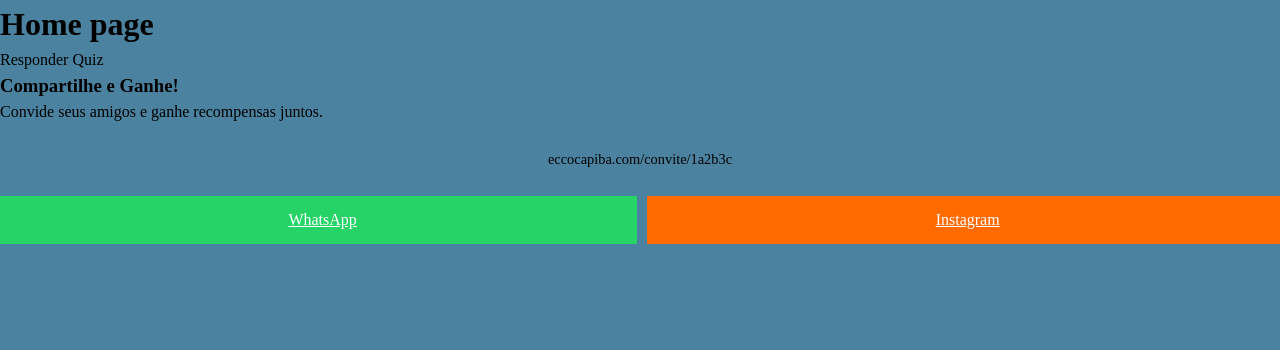
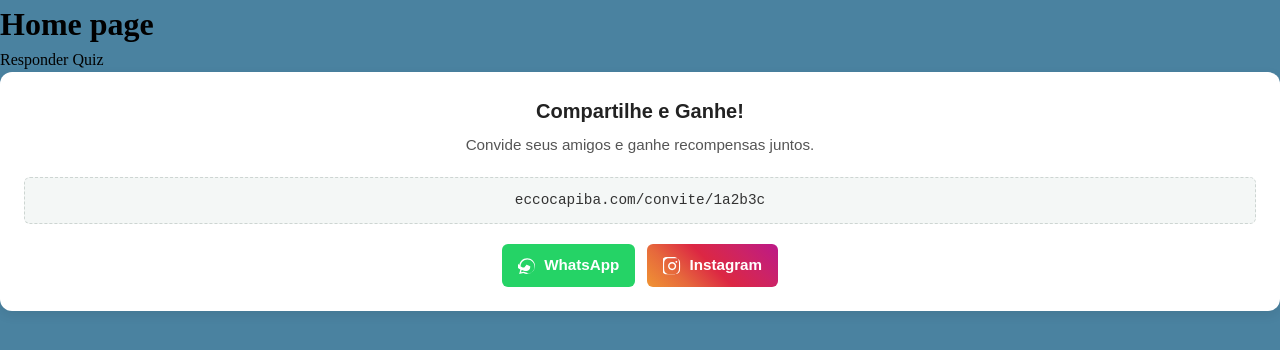
Before and after one commit to AldusD/ecocabiba, a React (Vite) app in the folder client/: page / in a window 1280 px wide. Shown: the top 350 px of the page. Built offline with nearby package versions, Linux system fonts and the light colour scheme.

Commit message:
feat(UserIndication): improve section for share app

```diff
--- a/client/src/components/pages/HomePage/components/Quiz/UserIndication/index.jsx
+++ b/client/src/components/pages/HomePage/components/Quiz/UserIndication/index.jsx
@@ -1,25 +1,41 @@
-import { UserIndicationStyles } from "./styles";
+import React from "react";
+import {
+    ShareSectionCard, ShareLinkBox,
+    SocialButton, SocialButtons,
+    WhatsAppButton, InstagramButton
+} from "./styles";
+
+const WhatsAppIcon = () => (
+  <svg xmlns="http://www.w3.org/2000/svg" viewBox="0 0 448 512" fill="currentColor">
+    <path d="M380.9 97.1C339 55.1 283.2 32 223.9 32c-122.4 0-222 99.6-222 222 0 39.1 10.2 77.3 29.6 111L0 480l117.7-30.9c32.4 17.7 68.9 27.2 106.1 27.2h.1c122.3 0 221.9-99.6 221.9-222 0-59.3-23.1-115-64.8-156.7zM223.9 439.6c-33.8 0-66.7-8.5-95.1-23.4l-6.8-4-69.8 18.3 18.7-68.1-4.4-7c-16.2-25.9-24.8-57-24.8-89.8 0-106.1 86-192.2 192.2-192.2 53 0 102.8 20.7 139.7 57.6 36.9 36.9 57.6 86.8 57.6 139.7-0.1 106.2-86.1 192.2-192.1 192.2zM330.4 270.8c-14.8-7.4-87.7-43.2-101.3-48.1-13.6-4.9-23.4-7.4-33.3 7.4-9.8 14.8-38.3 48.1-47.1 58s-17.5 11.7-32.3 7.4c-14.8-4.3-62.1-22.9-118.3-72.9-43.9-39-73.6-87.7-81-102.5-7.4-14.8 0.8-23.1 6.6-30.5 5.9-7.4 13.6-18.6 20.4-27.9 6.8-9.4 9.1-15.7 13.6-25.5 4.6-9.8 2.3-18.6-1.2-25.9-3.4-7.4-33.3-79.6-45.8-109.1-12.3-29.4-24.8-25.5-33.3-25.9-8.5-0.4-18.3-0.4-28.1-0.4-9.8 0-25.5 3.4-38.3 18.6-12.8 15.2-48.1 46.9-48.1 113.8 0 66.9 49.3 130.8 56.1 140.7 6.8 9.8 96.6 153.1 237.1 211.2 33.1 13.6 58.9 21.8 78.7 27.9 32.3 9.8 60.1 8.4 82.2 5.1 24.3-3.7 74-30.2 84.5-59.8 10.5-29.6 10.5-55.1 7.4-59.8-3.4-4.9-13.6-7.4-28.1-14.8z"/>
+  </svg>
+);
+
+const InstagramIcon = () => (
+  <svg xmlns="http://www.w3.org/2000/svg" viewBox="0 0 448 512" fill="currentColor">
+    <path d="M224.1 141c-63.6 0-114.9 51.3-114.9 114.9s51.3 114.9 114.9 114.9S339 319.5 339 255.9 287.7 141 224.1 141zm0 189.6c-41.1 0-74.7-33.5-74.7-74.7s33.5-74.7 74.7-74.7 74.7 33.5 74.7 74.7-33.6 74.7-74.7 74.7zm146.4-194.3c0 14.9-12 26.8-26.8 26.8-14.9 0-26.8-12-26.8-26.8s12-26.8 26.8-26.8 26.8 12 26.8 26.8zm76.1 27.2c-1.7-35.9-9.9-67.7-36.2-93.9-26.2-26.2-58-34.4-93.9-36.2-37.2-2.1-147.9-2.1-185.1 0-35.9 1.7-67.7 9.9-93.9 36.1s-34.4 58-36.2 93.9c-2.1 37.2-2.1 147.9 0 185.1 1.7 35.9 9.9 67.7 36.2 93.9 26.3 26.2 58 34.4 93.9 36.2 37.2 2.1 147.9 2.1 185.1 0 35.9-1.7 67.7-9.9 93.9-36.2 26.2-26.2 34.4-58 36.2-93.9 2.1-37.2 2.1-147.8 0-185.1zM416 331.3c-1.9 44.5-14.3 83-43.1 111.9-28.8 28.8-67.4 41.2-111.9 43.1-36.7 2-143.1 2-179.8 0-44.5-1.9-83-14.3-111.9-43.1-28.8-28.8-41.2-67.4-43.1-111.9-2-36.7-2-143.1 0-179.8 1.9-44.5 14.3-83 43.1-111.9 28.8-28.8 67.4-41.2 111.9-43.1 36.7-2 143.1-2 179.8 0 44.5 1.9 83 14.3 111.9 43.1 28.8 28.8 41.2 67.4 43.1 111.9 2 36.7 2 143.1 0 179.8z"/>
+  </svg>
+);
 
 export default function UserIndication() {
     return (
-        <UserIndicationStyles>
-            <section class="card share-section">
-                <h3>Compartilhe e Ganhe!</h3>
-                <p>Convide seus amigos e ganhe recompensas juntos.</p>
+        <ShareSectionCard>
+            <h3>Compartilhe e Ganhe!</h3>
+            <p>Convide seus amigos e ganhe recompensas juntos.</p>
 
-                <div class="share-link-box">
-                    eccocapiba.com/convite/1a2b3c
-                </div>
+            <ShareLinkBox>
+                eccocapiba.com/convite/1a2b3c
+            </ShareLinkBox>
 
-                <div class="social-buttons">
-                    <a href="#" class="btn btn-social btn-whatsapp" id="whatsapp-share" role="button" aria-label="Compartilhar no WhatsApp">
-                        <i class="fab fa-whatsapp"></i> WhatsApp
-                    </a>
-                    <a href="#" class="btn btn-social btn-instagram" id="instagram-share" role="button" aria-label="Compartilhar no Instagram">
-                        <i class="fab fa-instagram"></i> Instagram
-                    </a>
-                </div>
-            </section>
-        </UserIndicationStyles>
+            <SocialButtons>
+                <WhatsAppButton href="https://wa.me/?text=oioi" role="button" aria-label="Compartilhar no WhatsApp">
+                    <WhatsAppIcon /> WhatsApp
+                </WhatsAppButton>
+
+                <InstagramButton href="#" role="button" aria-label="Compartilhar no Instagram">
+                    <InstagramIcon /> Instagram
+                </InstagramButton>
+            </SocialButtons>
+        </ShareSectionCard>
     );
 }
--- a/client/src/components/pages/HomePage/components/Quiz/UserIndication/styles.js
+++ b/client/src/components/pages/HomePage/components/Quiz/UserIndication/styles.js
@@ -2,41 +2,88 @@ import styled from "styled-components";
 
 import enums from "../../../../../../enums";
 
-export const UserIndicationStyles = styled.div`
-    .btn-whatsapp {
-        background-color: ${enums.COLORS.WHATSAPP};
-    }
+export const ShareSectionCard = styled.section`
+  /* Base .card styles (approximated) */
+  background-color: #ffffff;
+  border-radius: 12px;
+  padding: 24px;
+  box-shadow: 0 4px 12px rgba(0, 0, 0, 0.08);
+  font-family: 'Work Sans', sans-serif;
 
-    .btn-instagram {
-        background-color: ${enums.COLORS.FIRE_STATUS};
-    }
+  /* .share-section specific styles */
+  text-align: center;
 
-    .share-link-box {
-        background-color: var(--cor-primaria-fundo);
-        padding: 10px 15px;
-        border-radius: var(--border-radius-base);
-        font-size: 0.9em;
-        color: var(--cor-texto-principal);
-        text-align: center;
-        margin: 15px 0;
-        overflow: hidden;
-        white-space: nowrap;
-        text-overflow: ellipsis;
-    }
+  h3 {
+    margin-top: 0;
+    margin-bottom: 8px;
+    font-size: 1.25rem;
+    font-weight: 700;
+    color: #222;
+  }
 
-    .social-buttons {
-        display: flex;
-        gap: 10px;
-    }
+  p {
+    margin: 0 0 16px 0; /* Added bottom margin */
+    color: #555;
+    font-size: 0.95rem;
+  }
+`;
 
-    .btn-social {
-        color: white;
-        flex-grow: 1;
-        text-align: center;
-        display: flex;
-        justify-content: center;
-        align-items: center;
-        gap: 8px;
-        padding: 12px 0;
-    }
+export const SocialButton = styled.a`
+  display: inline-flex;
+  align-items: center;
+  justify-content: center;
+  padding: 10px 16px;
+  border: none;
+  border-radius: 6px;
+  font-weight: 600;
+  color: white;
+  text-decoration: none;
+  font-family: 'Work Sans', sans-serif;
+  gap: 8px;
+  transition: opacity 0.3s ease;
+  cursor: pointer;
+  font-size: 0.95rem; /* Added for consistency */
+
+  &:hover {
+    opacity: 0.85;
+  }
+
+  /* Style for the SVG icons */
+  svg {
+    width: 1.2em;
+    height: 1.2em;
+  }
 `;
+
+export const ShareLinkBox = styled.div`
+  background-color: #f4f7f6;
+  border: 1px dashed #cdd5d2;
+  border-radius: 6px;
+  padding: 12px;
+  margin: 20px 0;
+  font-family: monospace;
+  font-size: 0.9rem;
+  color: #333;
+  word-break: break-all;
+`;
+
+export const SocialButtons = styled.div`
+  display: flex;
+  flex-direction: column;
+  gap: 12px;
+  margin-top: 20px;
+
+  /* On wider screens, show them side-by-side */
+  @media (min-width: 480px) {
+    flex-direction: row;
+    justify-content: center;
+  }
+`;
+
+export const WhatsAppButton = styled(SocialButton)`
+  background-color: ${enums.COLORS.WHATSAPP};
+`;
+
+export const InstagramButton = styled(SocialButton)`
+  background: ${enums.COLORS.INSTAGRAM};
+`;
--- a/client/src/enums/COLORS.js
+++ b/client/src/enums/COLORS.js
@@ -8,5 +8,6 @@ export default Object.freeze({
     PRIMARY_TEXT: "#333333",
     WRONG_RED: "#E57373",
     WHATSAPP: "#25D366",
+    INSTAGRAM: "linear-gradient(45deg, #f09433, #e6683c, #dc2743, #cc2366, #bc1888)",
     FIRE_STATUS: "#FF6B00"
 });
```
